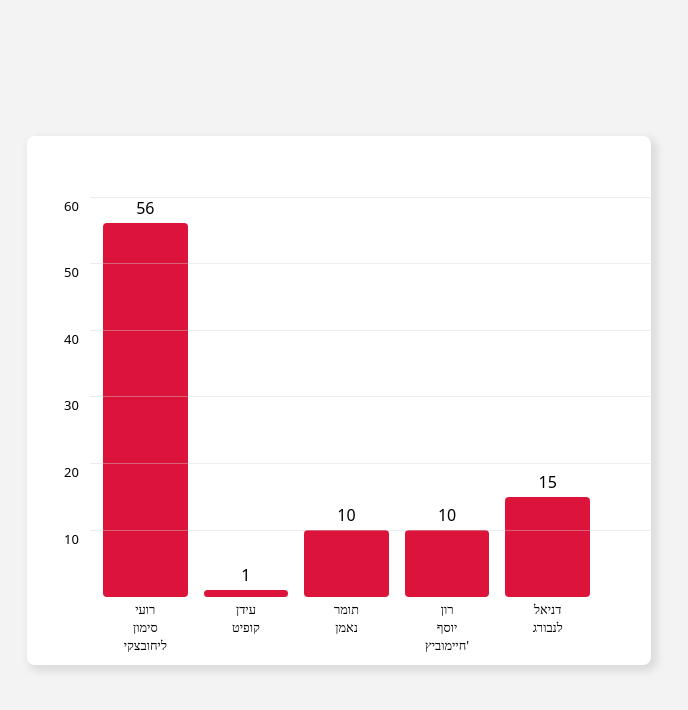
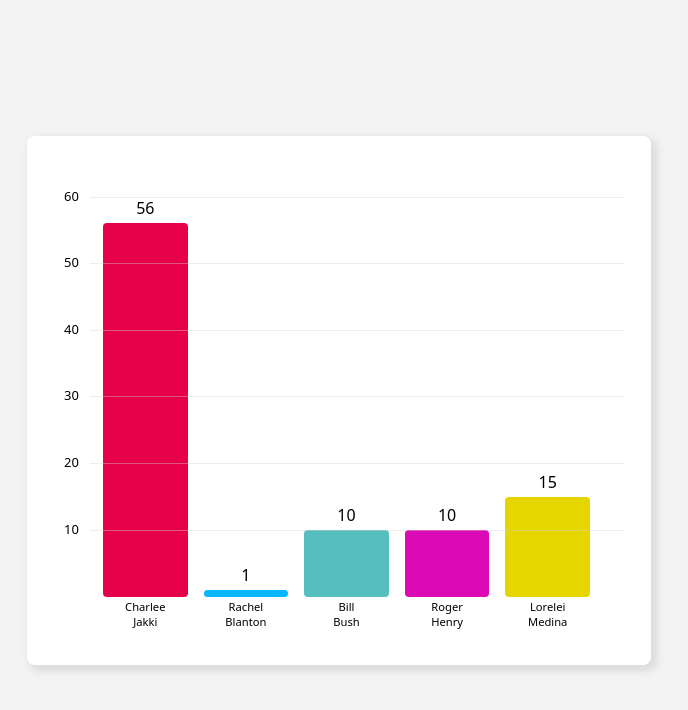
Before and after one commit to DDHost/Charts, a plain HTML site: page index.html in a window 1280 px wide. Shown: the whole page, without its empty margins (301-989 px from the left). Drawn offline with Linux system fonts and the light colour scheme.

Commit message:
Add files via upload

```diff
--- /dev/null
+++ b/chart.css
@@ -0,0 +1,291 @@
+html,
+body {
+    padding: 0;
+    margin: 0;
+    width: 100%;
+    height: 100%;
+}
+
+html[lang='en'] {
+    direction: ltr;
+}
+html[lang='he'] {
+    direction: rtl;
+}
+
+body {
+    display: grid;
+    place-items: center;
+
+    background-color: #f3f3f3;
+}
+
+smt-chart *,
+smt-chart *::after,
+smt-chart *::before {
+    -webkit-box-sizing: border-box;
+    -moz-box-sizing: border-box;
+    box-sizing: border-box;
+    margin: 0;
+    padding: 0;
+}
+
+/* Coloring */
+smt-chart {
+    --chart-color-raspberry: 341 100% 45%;
+    --chart-color-azure: 198 100% 52%;
+    --chart-color-verdigris: 180 45% 54%;
+    --chart-color-bitterLemonn: 56 100% 45%;
+    --chart-color-vividViolet: 275 92% 53%;
+    --chart-color-squash: 38 100% 50%;
+    --chart-color-magenta: 311 91% 45%;
+    --chart-color-greenTeal: 170 100% 37%;
+    --chart-color: hsl(var(--chart-color-raspberry));
+
+    --__chart-theme__light: #fff;
+    --__chart-theme__dark: #0d1117;
+}
+
+smt-chart,
+smt-chart[theme='light'] {
+    --chart-main-color: #fff;
+    --chart-second-color: #f2efef;
+    color: #000;
+    border-color: #000;
+}
+
+smt-chart[theme='dark'] {
+    --chart-main-color: #1d242e;
+    --chart-second-color: #272f3b;
+    color: #fff;
+    border-color: #c8c8c8;
+}
+
+smt-chart {
+    font-family: system-ui;
+
+    width: 35rem;
+    padding: 2em;
+    background-color: var(--chart-main-color);
+
+    box-shadow: 4px 4px 8px 2px rgba(0, 0, 0, 0.1);
+
+    border-radius: 0.5em;
+}
+
+/* scrollbar */
+
+smt-chart {
+    overflow-y: hidden;
+}
+
+smt-chart::-webkit-scrollbar {
+    width: 10px;
+    height: 10px;
+}
+
+smt-chart::-webkit-scrollbar-thumb {
+    background: #666;
+    border-radius: 20px;
+}
+
+smt-chart::-webkit-scrollbar-track {
+    background: #ddd;
+    border-radius: 20px;
+}
+
+/* hide scroll bar when not hover */
+smt-chart:not(:hover)::-webkit-scrollbar-thumb,
+smt-chart:not(:hover)::-webkit-scrollbar-track {
+    background-color: transparent;
+}
+
+/* tooltip */
+smt-chart *:hover > [tooltip] {
+    visibility: visible;
+}
+smt-chart [tooltip] {
+    visibility: hidden;
+
+    /* Position the tooltip */
+    position: relative;
+
+    font-size: 14px;
+    left: 0.7em;
+}
+
+smt-chart [tooltip]::before {
+    content: attr(data-tooltip-text);
+    white-space: pre-wrap;
+    position: absolute;
+
+    background-color: var(--chart-main-color);
+
+    width: 140px;
+    border-radius: 0 0 6px 6px;
+    z-index: 10;
+    padding: 5px;
+
+    box-shadow: rgba(0, 0, 0, 0.1) 0px 4px 6px -1px, rgba(0, 0, 0, 0.06) 0px 2px 4px -1px;
+
+    border-left: 1px solid;
+    border-right: 1px solid;
+    border-bottom: 1px solid;
+}
+
+smt-chart [tooltip]::after {
+    content: attr(data-tooltip-title);
+    z-index: 10;
+    position: absolute;
+
+    background-color: var(--chart-second-color);
+
+    text-align: center;
+
+    width: 140px;
+    height: fit-content;
+    line-height: 22px;
+
+    border-radius: 6px 6px 0 0;
+    padding: 5px;
+
+    bottom: 100%;
+
+    border-left: 1px solid;
+    border-right: 1px solid;
+    border-top: 1px solid;
+}
+
+/* HEADER */
+smt-chart div[header] {
+    padding: 0.25em;
+    text-align: center;
+}
+
+smt-chart div[header] h3 {
+    font-size: 1.5em;
+}
+
+/* ///  BODY /// */
+
+smt-chart[type='bar-chart'] div[body] {
+    display: grid;
+    grid-template-areas:
+        'axis_y main'
+        'axis_x axis_x';
+    grid-template-columns: 15px 1fr;
+    grid-template-rows: auto;
+
+    margin-block-start: 1rem;
+    margin-block-end: 1rem;
+
+    padding: 5px;
+}
+
+/* y axis */
+smt-chart[type='bar-chart'] div[body] div[axis='y'] {
+    grid-area: axis_y;
+
+    font-size: 13px;
+
+    width: 15px;
+
+    display: inline-grid;
+}
+
+smt-chart[type='bar-chart'] div[body] div[axis='y'] div[y-step] {
+    height: fit-content;
+    display: flex;
+    flex-flow: row;
+    align-items: start;
+    position: relative;
+}
+
+smt-chart[type='bar-chart'] div[body] div[axis='y'] div[y-step] span[text] {
+    position: absolute;
+    top: -10px;
+}
+
+smt-chart[type='bar-chart'] div[body] div[axis='y'] div[y-step] span[line] {
+    display: block;
+    width: var(--y-axis-line-width);
+    border-bottom: 1px solid #d1d1d1;
+    margin: 0 2em;
+
+    opacity: 0.4;
+    z-index: 1;
+}
+
+/* x axis */
+smt-chart[type='bar-chart'] div[body] div[axis='x'] {
+    grid-area: axis_x;
+    height: 15px;
+}
+
+/* Bars */
+smt-chart[type='bar-chart'] div[body] div[bars] {
+    grid-area: main;
+    display: grid;
+    grid-auto-flow: column;
+    gap: 1em;
+
+    width: 100%;
+    min-height: 400px;
+
+    padding: 0 1.5em;
+
+    align-items: end;
+}
+
+smt-chart[type='bar-chart'] div[body] div[bars] div[bar] {
+    height: var(--height);
+    background-color: hsl(var(--chart-color));
+    border-radius: 0.25em;
+    position: relative;
+
+    display: grid;
+    place-items: center;
+
+    min-width: 2em;
+    transition: height 10s ease-in;
+
+    animation: column-load 850ms ease-in-out;
+}
+
+@keyframes column-load {
+    from {
+        height: 0;
+    }
+    to {
+        height: var(--height);
+    }
+}
+
+smt-chart[type='bar-chart'] div[body] div[bars] div[bar]:hover {
+    background-color: hsl(var(--chart-color) / 0.8);
+}
+
+smt-chart[type='bar-chart'] div[body] div[bars] div[bar]::before,
+smt-chart[type='bar-chart'] div[body] div[bars] div[bar]::after {
+    position: absolute;
+    margin-block-start: 0.25em;
+    margin-block-end: 0.25em;
+}
+smt-chart[type='bar-chart'] div[body] div[bars] div[bar]::before {
+    content: attr(data-value);
+    bottom: 100%;
+}
+
+smt-chart[type='bar-chart'] div[body] div[bars] div[bar]::after {
+    content: attr(data-label);
+
+    font-size: 0.7em;
+    text-align: center;
+    white-space: pre;
+
+    top: 100%;
+    width: 100%;
+    height: fit-content;
+
+    overflow: hidden;
+}
--- /dev/null
+++ b/chart.js
@@ -0,0 +1,283 @@
+class Chart extends HTMLElement {
+    // Bar Chart Elements
+    #g_axisY;
+    #g_axisX;
+    #bars;
+
+    // Y Axis
+    #maxAxisY;
+    #minAxisY;
+
+    #typeHandle;
+
+    #allDatas;
+
+    #colors;
+    constructor() {
+        super();
+
+        /* Css color vars */
+        this.#colors = {
+            LastIndex: -1,
+            unnamed: [
+                '--chart-color-raspberry',
+                '--chart-color-azure',
+                '--chart-color-verdigris',
+                '--chart-color-magenta',
+                '--chart-color-bitterLemonn',
+                '--chart-color-vividViolet',
+                '--chart-color-squash',
+                '--chart-color-greenTeal',
+            ],
+            named: {
+                raspberry: '--chart-color-raspberry',
+                azure: '--chart-color-azure',
+                verdigris: '--chart-color-verdigris',
+                bitterlemonn: '--chart-color-bitterlemonn',
+                vividviolet: '--chart-color-vividviolet',
+                squash: '--chart-color-squash',
+                magenta: '--chart-color-magenta',
+                greenTeal: '--chart-color-greenTeal',
+            },
+        };
+
+        this.#allDatas = [];
+
+        this.chartHeader = document.createElement('div');
+        this.chartHeader.setAttribute('header', '');
+
+        this.chartBody = document.createElement('div');
+        this.chartBody.setAttribute('body', '');
+
+        ////// Pie //////
+
+        ////// Bar Chart //////
+        // Bars container
+        this.#bars = document.createElement('div');
+        this.#bars.setAttribute('bars', '');
+
+        // axis-y
+        this.#maxAxisY = 60;
+        this.#minAxisY = 1;
+        this.#g_axisY = document.createElement('div');
+        this.#g_axisY.setAttribute('axis', 'y');
+
+        // axis-X
+        this.#g_axisX = document.createElement('div');
+        this.#g_axisX.setAttribute('axis', 'x');
+
+        this.#typeHandle = {
+            'bar-chart': {
+                valueContainer: this.#bars,
+                render: [this.#g_axisY, this.#bars, this.#g_axisX],
+            },
+        };
+
+        // Update y axis line width when added a bar and the width is expand
+        const resizeObs = new ResizeObserver((_) => {
+            this.#g_axisY.style.setProperty('--y-axis-line-width', this.#bars.offsetWidth + 'px');
+        });
+        resizeObs.observe(this.#bars);
+    }
+
+    ////// Render
+    connectedCallback() {
+        this.render();
+    }
+
+    render() {
+        if (this.parentNode) {
+            this.appendChild(this.chartHeader);
+            this.appendChild(this.chartBody);
+        }
+        this.#typeHandle[this.type].render.forEach((elm) => {
+            this.chartBody.appendChild(elm);
+        });
+    }
+
+    /**
+     * Render the y axis column in the column chart
+     * @param {number} max max y
+     * @param {number} min min y
+     */
+    renderAxisY(max = 60, min = 1) {
+        const newValues = this.constructor.calcNiceNumber(max, min, this.stepTick);
+        this.#maxAxisY = newValues.max;
+        this.#minAxisY = newValues.min;
+
+        for (let i = newValues.max; i > 0; i -= newValues.step) {
+            const yStep = document.createElement('div');
+            yStep.setAttribute('y-step', '');
+            this.#g_axisY.appendChild(yStep);
+
+            const text = document.createElement('span');
+            text.setAttribute('text', '');
+            text.innerText = Math.round(i);
+            yStep.appendChild(text);
+
+            const line = document.createElement('span');
+            line.setAttribute('line', '');
+            yStep.appendChild(line);
+        }
+    }
+
+    /**
+     * Render to chart each data object in the array
+     * @param {object} datas the data
+     */
+    renderDatas(datas) {
+        datas.forEach((data) => {
+            this.addBar(data.label, data.value, data.extra);
+        });
+    }
+    ////////////////////////////////////
+
+    ////// Mathods
+
+    /**
+     * Import data to chart
+     * @param {Array} datas the data
+     */
+    importData(datas) {
+        if (!datas.length || datas.length < 1) return false;
+        this.#maxAxisY = Math.max(...datas.map((i) => i.value)); // find the maximum value
+        this.#minAxisY = Math.min(...datas.map((i) => i.value)); // find the minimum value
+        this.renderAxisY(this.#maxAxisY, this.#minAxisY);
+        this.renderDatas(datas);
+        this.#allDatas = [...this.#allDatas, ...datas];
+    }
+
+    /**
+     * Add a bar/column to chart
+     * @param {string} label the name/text under column
+     * @param {string|number} value the value of the bar
+     * @param {object} extra extra info to the bar like custom toolip
+     */
+    addBar(label, value, extra) {
+        const height = this.constructor.calcColumnHeight(value, this.#maxAxisY);
+
+        label = label.split(' ').join('\n');
+
+        const tooltip = document.createElement('span');
+        tooltip.setAttribute('tooltip', '');
+        tooltip.setAttribute('data-tooltip-title', label);
+        tooltip.setAttribute('data-tooltip-text', extra.tooltip || value);
+
+        const bar = document.createElement('div');
+        bar.setAttribute('bar', '');
+        bar.setAttribute('data-label', label);
+        bar.setAttribute('data-value', value);
+        bar.style.setProperty('--chart-color', `var(${this.getColor()})`);
+        bar.style.setProperty('--height', `${height}%`);
+        bar.appendChild(tooltip);
+        this.#bars.appendChild(bar);
+    }
+
+    /**
+     * Get the preferred color of visual value
+     * @returns the color value/name
+     */
+    getColor() {
+        if (this.palette === 'all') {
+            this.#colors.LastIndex++;
+            if (this.#colors.LastIndex >= this.#colors.unnamed.length) this.#colors.LastIndex = 0;
+            return this.#colors.unnamed[this.#colors.LastIndex];
+        } else return this.#colors.named[this.palette] || this.#colors.named['raspberry'];
+    }
+
+    ////// Attribute
+    attributeChangedCallback(name, oldValue, newValue) {
+        switch (name) {
+            case 'type':
+                if (!this.Types.includes(newValue) || newValue === oldValue) {
+                    this.type = this.Types.includes(oldValue) ? oldValue : 'bar-chart';
+                    return false;
+                }
+                const typeChangeEvent = new CustomEvent('changed-type', {
+                    detail: {
+                        newType: oldValue,
+                        oldType: newValue,
+                    },
+                });
+                this.dispatchEvent(typeChangeEvent);
+                break;
+            default:
+                break;
+        }
+    }
+    ////////////////////////////////////
+
+    /* Getter */
+    get Types() {
+        return ['bar-chart', 'pie', 'donut'];
+    }
+
+    get type() {
+        return this.getAttribute('type') || 'bar-chart';
+    }
+
+    get stepTick() {
+        const num = parseInt(this.getAttribute('steptick'));
+        return typeof num == 'number' ? num : 1;
+    }
+
+    // the preferred color
+    get palette() {
+        return this.getAttribute('palette') || 'raspberry';
+    }
+
+    /* Setter */
+    set type(t = 'bar-chart') {
+        return this.setAttribute('type', t);
+    }
+
+    ////// Static mathods
+
+    static get observedAttributes() {
+        return ['type'];
+    }
+
+    /**
+     * Calculate the column height in the graph
+     * @param {number} value
+     * @param {number} maxValue
+     * @return {number} the column height
+     */
+    static calcColumnHeight(value, maxValue) {
+        return (value / maxValue) * 100;
+    }
+
+    static findNiceNum(range, round) {
+        const exponent = Math.floor(Math.log10(range));
+        const fraction = Math.floor(Math.log10(range));
+        let niceFraction;
+        if (round) {
+            if (fraction < 1.5) niceFraction = 1;
+            else if (fraction < 3) niceFraction = 2;
+            else if (fraction < 7) niceFraction = 5;
+            else niceFraction = 10;
+        } else {
+            if (fraction <= 1) niceFraction = 1;
+            else if (fraction <= 2) niceFraction = 2;
+            else if (fraction <= 5) niceFraction = 5;
+            else niceFraction = 10;
+        }
+
+        return niceFraction * Math.pow(10, exponent);
+    }
+    static calcNiceNumber(max, min, tick) {
+        const range = this.findNiceNum(max - min, false);
+        const tickSpacing = this.findNiceNum(range / tick, true);
+        const niceLowerBound = Math.floor(min / tickSpacing) * tickSpacing;
+        const niceUpperBound = Math.ceil(max / tickSpacing) * tickSpacing;
+
+        return {
+            step: tickSpacing,
+            max: niceUpperBound,
+            min: niceLowerBound,
+        };
+    }
+    ////////////////////////////////////
+}
+
+customElements.define('smt-chart', Chart);
--- a/index.html
+++ b/index.html
@@ -3,33 +3,49 @@
     <head>
         <meta charset="UTF-8" />
         <meta name="viewport" content="width=device-width, initial-scale=1.0" />
-        <link rel="stylesheet" href="style.css" />
-        <script src="script.js"></script>
-        <title>Document</title>
+        <link rel="stylesheet" href="chart.css" />
+        <script src="chart.js"></script>
+        <title>Charts</title>
     </head>
     <body>
-        <smt-chart type="bat-chart" title="Test" steptick="1"></smt-chart>
+        <smt-chart type="bat-chart" theme="light" palette="all" steptick="1"></smt-chart>
         <script>
+            const tooltipTest = 'ליווי:5\nרס"ר:10';
             const datas = [
                 {
-                    label: 'רועי סימון ליחובצקי',
+                    label: 'Charlee Jakki',
                     value: 56,
+                    extra: {
+                        tooltip: tooltipTest,
+                    },
                 },
                 {
-                    label: 'עידן קופיט',
+                    label: 'Rachel Blanton',
                     value: 1,
+                    extra: {
+                        tooltip: '',
+                    },
                 },
                 {
-                    label: 'תומר נאמן',
+                    label: 'Bill Bush',
                     value: 10,
+                    extra: {
+                        tooltip: '',
+                    },
                 },
                 {
-                    label: "רון יוסף חיימוביץ'",
+                    label: 'Roger Henry',
                     value: 10,
+                    extra: {
+                        tooltip: '',
+                    },
                 },
                 {
-                    label: 'דניאל לנבורג',
+                    label: 'Lorelei Medina',
                     value: 15,
+                    extra: {
+                        tooltip: '',
+                    },
                 },
             ];
             const chart = document.querySelector('smt-chart');
```
